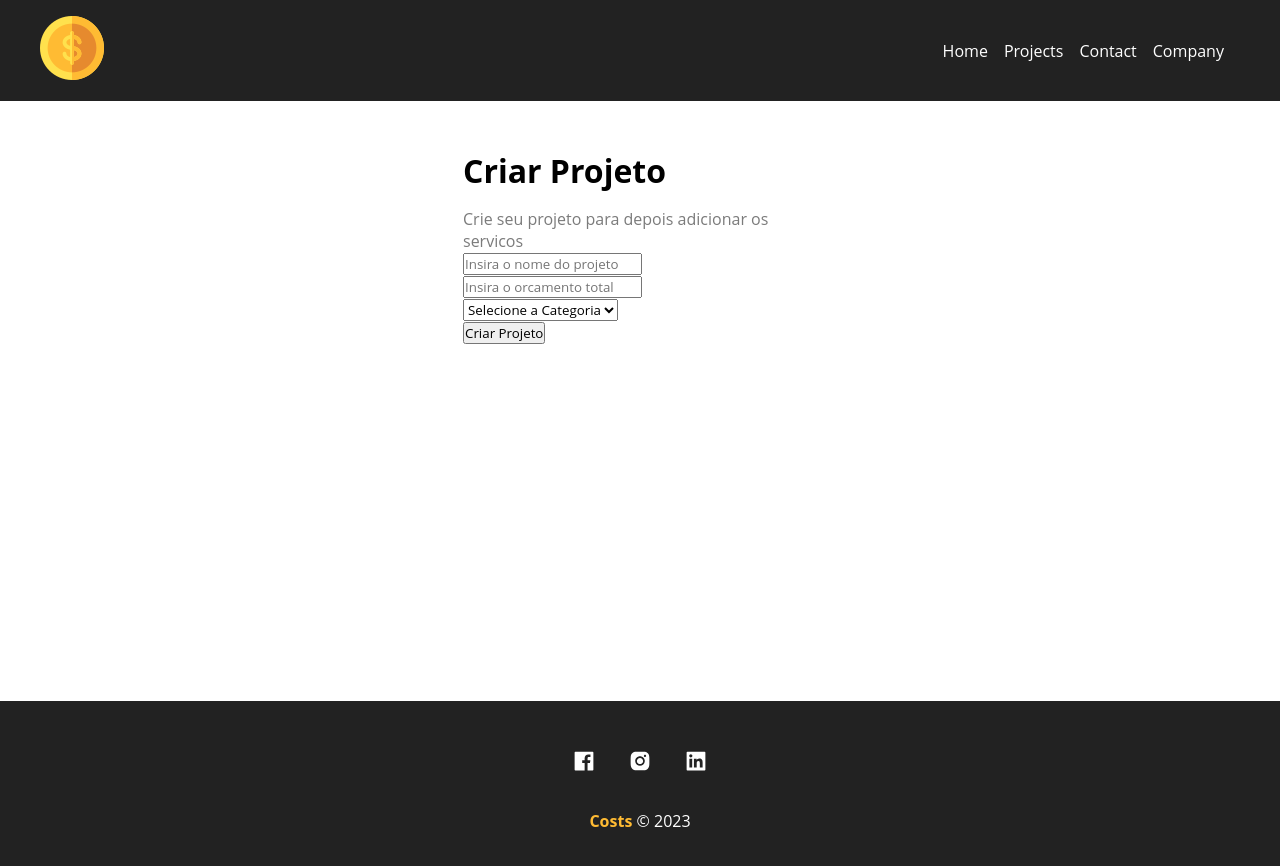
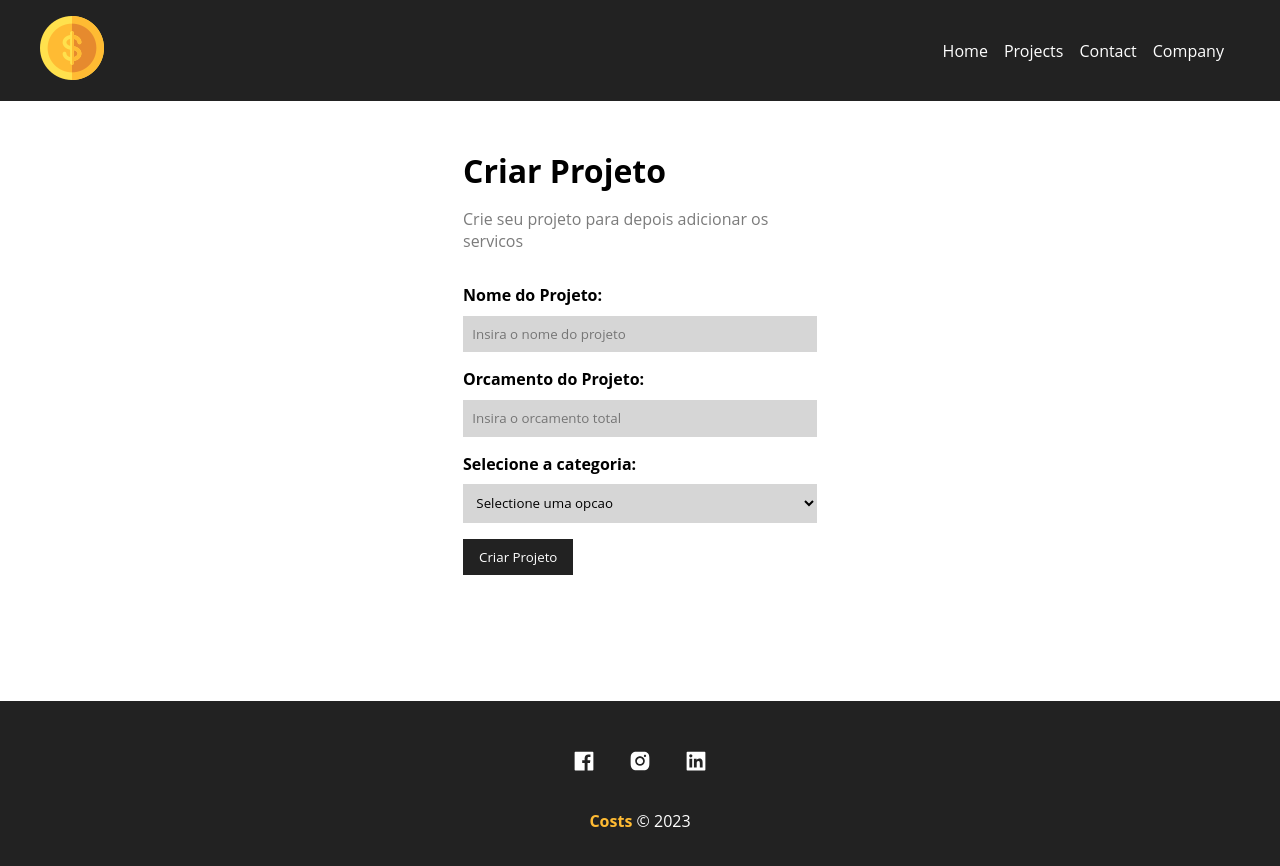
Before and after one commit to vinialeixo/cost-form, a React (Vite) app: page /newproject in a window 1280 px wide. Shown: the top 866 px of the page. Built offline with nearby package versions, Linux system fonts and the light colour scheme.

Commit message:
Form Componetization

```diff
--- /dev/null
+++ b/src/components/form/Input.module.css
@@ -0,0 +1,17 @@
+.form_control {
+  display: flex;
+  flex-direction: column;
+  margin-bottom: 1em;
+}
+
+.form_control label {
+  margin-bottom: 0.6em;
+  font-weight: bold;
+}
+
+.form_control input {
+  padding: 0.7em;
+  border-radius: 0;
+  border: none;
+  background-color: #7b7b7b4f;
+}
--- /dev/null
+++ b/src/components/form/Input.tsx
@@ -0,0 +1,25 @@
+import styles from "./Input.module.css";
+
+interface InputModuls {
+  type: string;
+  text: string;
+  placeholder: string;
+  handleOnChange: string | any;
+  name: string;
+}
+function Input({ type, text, name, placeholder, handleOnChange }: InputModuls) {
+  return (
+    <div className={styles.form_control}>
+      <label htmlFor={name}>{text}: </label>
+      <input
+        type={type}
+        name={name}
+        id={name}
+        placeholder={placeholder}
+        onChange={handleOnChange}
+      />
+    </div>
+  );
+}
+
+export default Input;
--- /dev/null
+++ b/src/components/form/Select.module.css
@@ -0,0 +1,17 @@
+.select_control {
+  display: flex;
+  flex-direction: column;
+  margin-bottom: 1em;
+}
+
+.select_control label {
+  margin-bottom: 0.6em;
+  font-weight: bold;
+}
+
+.select_control select {
+  padding: 0.7em;
+  border-radius: 0;
+  border: none;
+  background-color: #7b7b7b4f;
+}
--- /dev/null
+++ b/src/components/form/Select.tsx
@@ -0,0 +1,20 @@
+import styles from "./Select.module.css";
+
+interface SelecttModuls {
+  type: string;
+  text: string;
+  handleOnChange: string | any;
+  name: string;
+}
+function Select({ type, text, name, handleOnChange }: SelecttModuls) {
+  return (
+    <div className={styles.select_control}>
+      <label htmlFor={name}>{text}: </label>
+      <select name={name}>
+        <option>Selectione uma opcao</option>
+      </select>
+    </div>
+  );
+}
+
+export default Select;
--- /dev/null
+++ b/src/components/form/SubmitButton.module.css
@@ -0,0 +1,13 @@
+.btn {
+  background-color: #222;
+  color: #fff;
+  padding: 0.7em 1.2em;
+  text-decoration: none;
+  transition: 0.5s;
+  cursor: pointer;
+  border: none;
+}
+
+.btn:hover {
+  color: #ffbb33;
+}
--- /dev/null
+++ b/src/components/form/SubmitButton.tsx
@@ -0,0 +1,14 @@
+import styles from "./SubmitButton.module.css";
+
+interface ButtonModels {
+  text: string;
+}
+function SubmitButton({ text }: ButtonModels) {
+  return (
+    <div>
+      <button className={styles.btn}>{text}</button>
+    </div>
+  );
+}
+
+export default SubmitButton;
--- a/src/components/pages/NewProject.tsx
+++ b/src/components/pages/NewProject.tsx
@@ -1,11 +1,11 @@
-import ProjectForm from "../project/ProjectForm.";
+import ProjectForm from "../project/ProjectForm";
 import styles from "./NewProject.module.css";
 function NewProject() {
   return (
     <div className={styles.newproject_container}>
       <h1>Criar Projeto</h1>
       <p>Crie seu projeto para depois adicionar os servicos</p>
-      <ProjectForm />
+      <ProjectForm btnText={"Criar Projeto"} />
     </div>
   );
 }
--- a/src/components/project/ProjectForm..tsx
+++ /dev/null
@@ -1,24 +0,0 @@
-function ProjectForm() {
-  return (
-    <form>
-      <div>
-        <input type="text" placeholder="Insira o nome do projeto" />
-      </div>
-      <div>
-        <input type="number" placeholder="Insira o orcamento total" />
-      </div>
-      <div>
-        <select name="category_id">
-          <option disabled selected>
-            Selecione a Categoria
-          </option>
-        </select>
-      </div>
-      <div>
-        <input type="submit" value="Criar Projeto" />
-      </div>
-    </form>
-  );
-}
-
-export default ProjectForm;
--- /dev/null
+++ b/src/components/project/ProjectForm.module.css
@@ -0,0 +1,4 @@
+.form {
+  width: 100%;
+  margin: 2em 0;
+}
--- /dev/null
+++ b/src/components/project/ProjectForm.tsx
@@ -0,0 +1,35 @@
+import Input from "../form/Input";
+import Select from "../form/Select";
+import SubmitButton from "../form/SubmitButton";
+import styles from "./ProjectForm.module.css";
+
+function ProjectForm({ btnText }: { btnText: string }) {
+  return (
+    <form className={styles.form}>
+      <Input
+        type="text"
+        placeholder="Insira o nome do projeto"
+        text={"Nome do Projeto"}
+        handleOnChange={undefined}
+        name={"name"}
+      />
+
+      <Input
+        type="number"
+        text={"Orcamento do Projeto"}
+        name={"budget"}
+        placeholder="Insira o orcamento total"
+        handleOnChange={undefined}
+      />
+      <Select
+        type={"number"}
+        text={"Selecione a categoria"}
+        handleOnChange={undefined}
+        name={"category_id"}
+      />
+      <SubmitButton text={btnText} />
+    </form>
+  );
+}
+
+export default ProjectForm;
```
